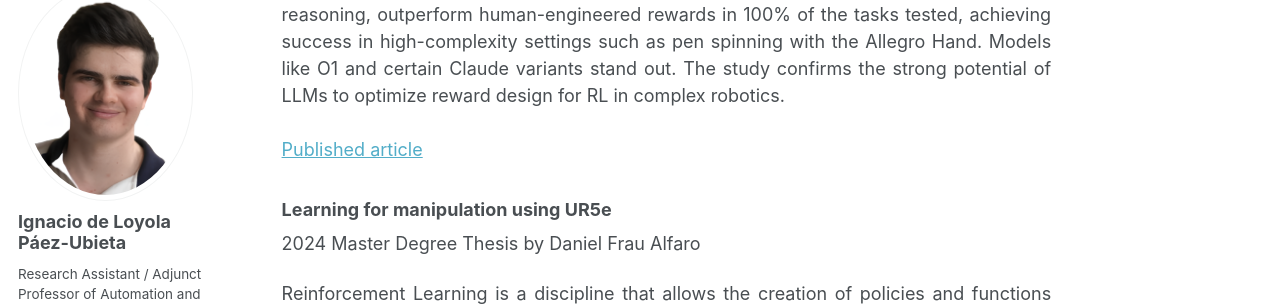
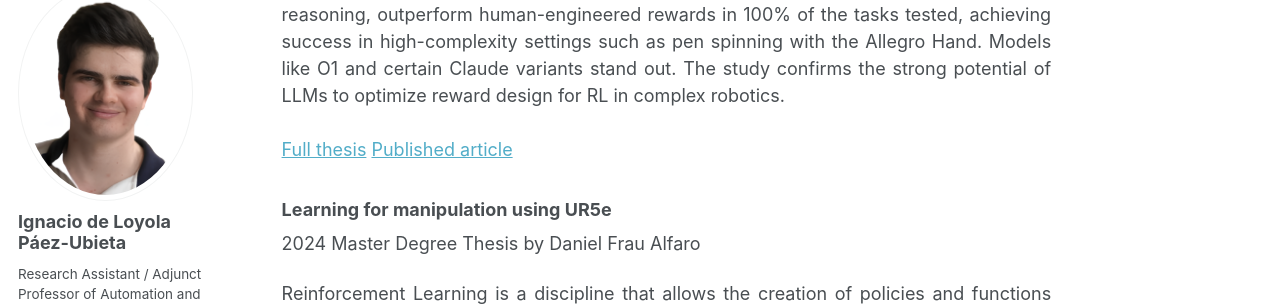
Before and after one commit to ignpaub/ignpaub.github.io, a Jekyll site: the page built from _pages/teaching_student_projects.md, in a window 1280 px wide and 900 px high, scrolled down 1328 px. Shown: the part 121-427 px from the top of the window. Built offline with Jekyll 4.4.1, drawn with Linux system fonts in a browser that asks for light colours; some web fonts are replaced.

Commit message:
Update teaching_student_projects.md

```diff
--- a/_pages/teaching_student_projects.md
+++ b/_pages/teaching_student_projects.md
@@ -53,8 +53,8 @@ Contact [me](https://cvnet.cpd.ua.es/curriculum-breve/en/paez-ubieta-ignacio-de-
 Manual reward design for Reinforcement Learning (RL) in robotics is both complex and error-prone. This work examines automating that process through Large Language Models (LLMs), extending the Eureka methodology. We assess various commercial LLMs, beyond GPT-4 and GPT-3.5 from the original study, to generate rewards in three robotic manipulation tasks involving the Shadow and Allegro hands in the Isaac Gym simulator. Findings indicate that LLMs, especially recent models and those with Chain-of-Thought reasoning, outperform human-engineered rewards in 100% of the tasks tested, achieving success in high-complexity settings such as pen spinning with the Allegro Hand. Models like O1 and certain Claude variants stand out. The study confirms the strong potential of LLMs to optimize reward design for RL in complex robotics.
 </div>
 <br>
-<!--[Full thesis](https://rua.ua.es/dspace/bitstream/10045/145137/1/TFM-Daniel-Frau-Alfaro.pdf)-->
-[Published article](http://hdl.handle.net/10045/154455)
+[Full thesis](https://rua.ua.es/dspace/bitstream/10045/155034/1/Automatizacion_del_diseno_de_recompensas_con_LLMs_p_Fernandez_Herrero_Moises.pdf)
+[Published article](https://doi.org/10.64117/simposioscea.v1i1.24)
 
 ### Learning for manipulation using UR5e
 2024 Master Degree Thesis by Daniel Frau Alfaro
```
